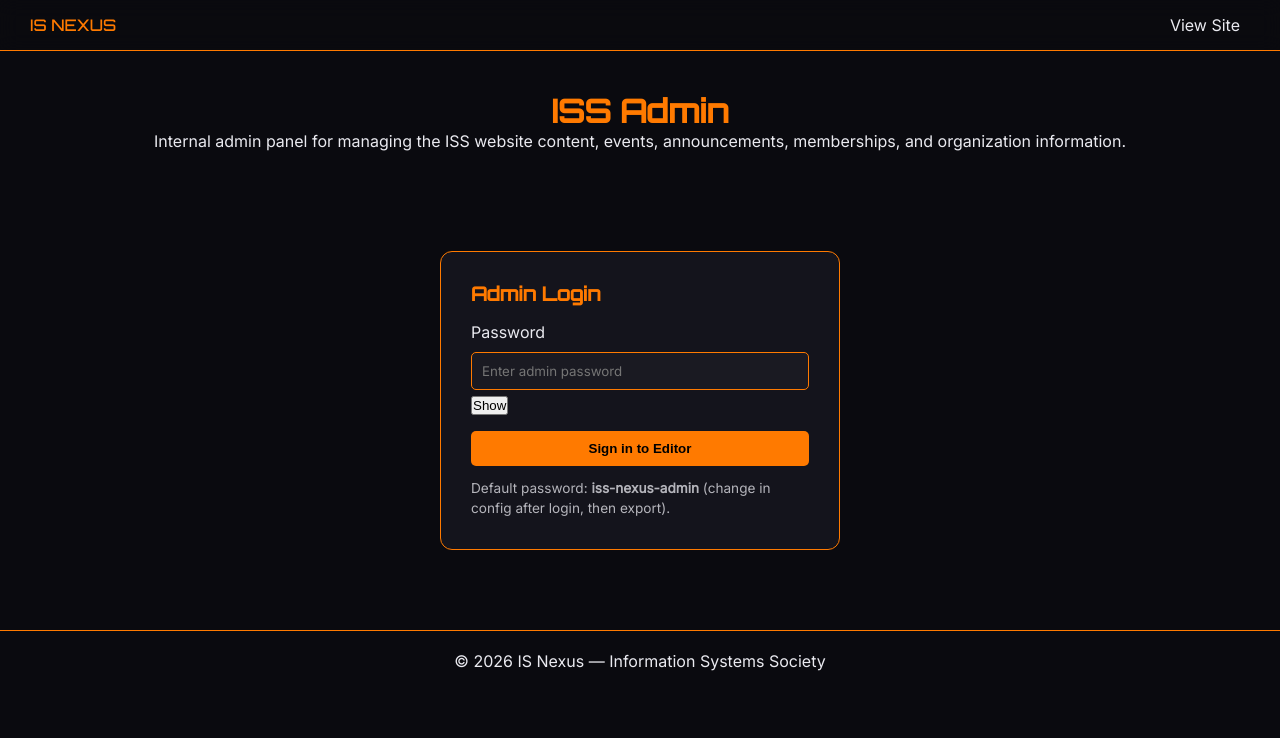
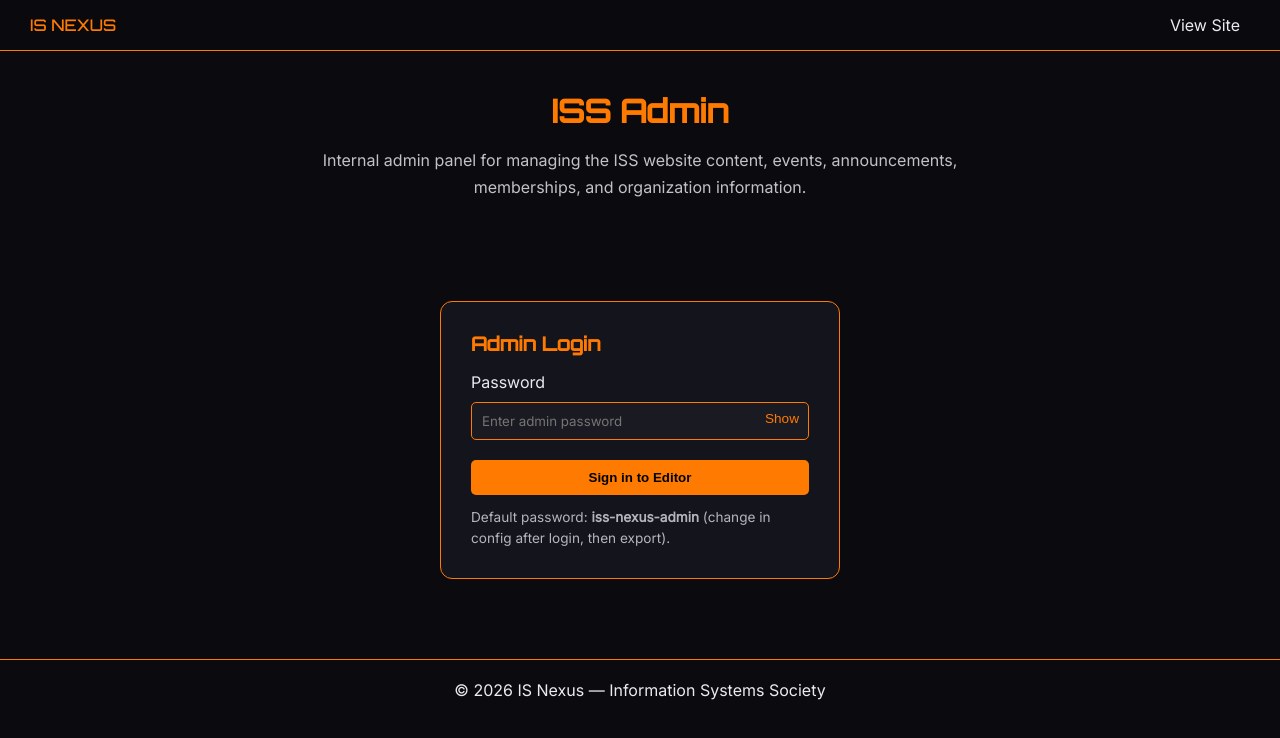
Before and after one commit to stacymesina/ISS-WEB, a website: page admin.html in a window 1280 px wide. Drawn offline with Linux system fonts and the light colour scheme.

Commit message:
Update site.css

```diff
--- a/css/site.css
+++ b/css/site.css
@@ -617,3 +617,32 @@ input[aria-invalid="true"] {
     width: 100%;
   }
 }
+.password-wrap {
+  position: relative;
+}
+
+.toggle-password-btn {
+  position: absolute;
+  right: 10px;
+  top: 50%;
+  transform: translateY(-50%);
+  background: transparent;
+  border: none;
+  color: var(--primary);
+  cursor: pointer;
+  font-size: 0.85rem;
+}
+
+.admin-subtext {
+  max-width: 650px;
+  margin: 16px auto 0;
+  opacity: 0.82;
+  line-height: 1.7;
+  text-align: center;
+}
+
+.board-preview,
+.announcement-preview,
+.archive-preview {
+  object-fit: cover;
+}
```
